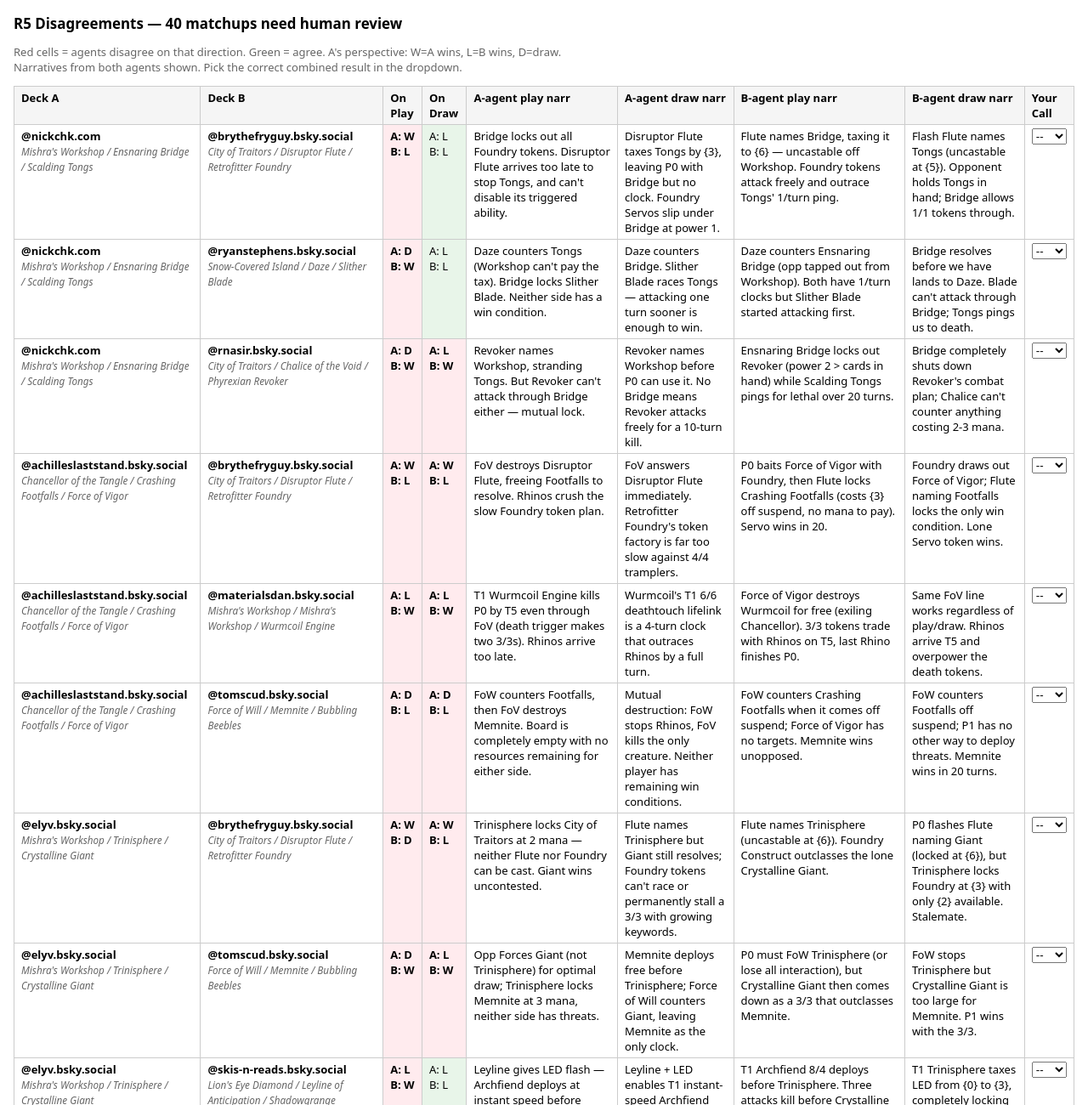
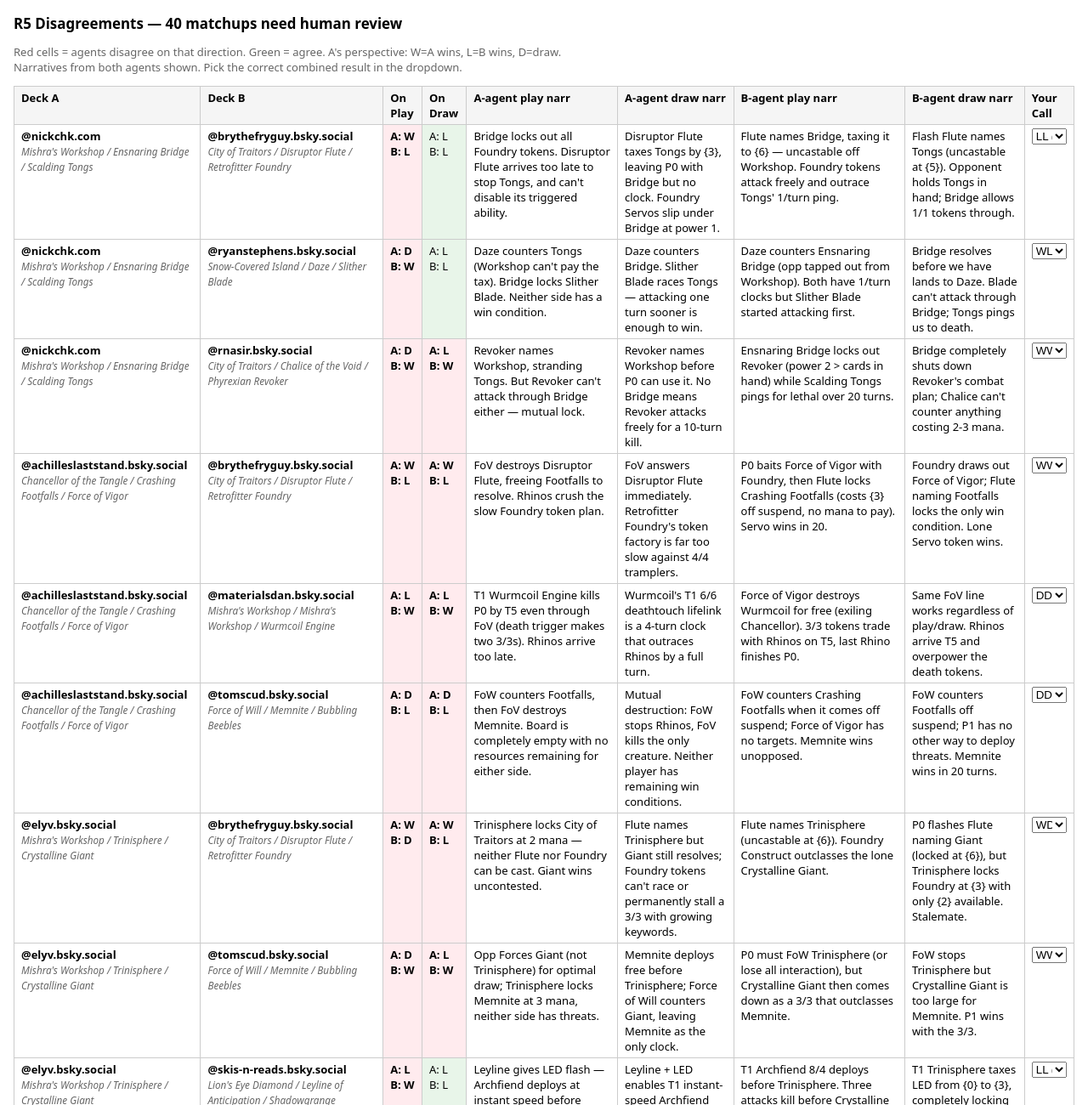
Before and after one commit to PropterMalone/3cblue, a website: page docs/r5-review.html in a window 1280 px wide. Shown: the top 1300 px of the page at 85% size. Drawn offline with Linux system fonts and the light colour scheme.

Commit message:
fix: pre-populate 10 human decisions, clipboard export

```diff
--- a/docs/r5-review.html
+++ b/docs/r5-review.html
@@ -34,7 +34,7 @@
         <option value="WL">WL (split — each wins on play)</option>
         <option value="DD">DD (draw both)</option>
         <option value="DL">DL (draw + B wins)</option>
-        <option value="LL">LL (B wins both)</option>
+        <option value="LL" selected>LL (B wins both)</option>
         <option value="LW">LW (B win on play, A win on draw)</option>
         <option value="DW">DW (draw on play, A win on draw)</option>
         <option value="LD">LD (B win on play, draw on draw)</option>
@@ -53,7 +53,7 @@
         <option value="">--</option>
         <option value="WW">WW (A wins both)</option>
         <option value="WD">WD (A win + draw)</option>
-        <option value="WL">WL (split — each wins on play)</option>
+        <option value="WL" selected>WL (split — each wins on play)</option>
         <option value="DD">DD (draw both)</option>
         <option value="DL">DL (draw + B wins)</option>
         <option value="LL">LL (B wins both)</option>
@@ -73,7 +73,7 @@
       <td>Bridge completely shuts down Revoker's combat plan; Chalice can't counter anything costing 2-3 mana.</td>
       <td><select class="verdict" data-pair="nickchk.com|rnasir.bsky.social">
         <option value="">--</option>
-        <option value="WW">WW (A wins both)</option>
+        <option value="WW" selected>WW (A wins both)</option>
         <option value="WD">WD (A win + draw)</option>
         <option value="WL">WL (split — each wins on play)</option>
         <option value="DD">DD (draw both)</option>
@@ -95,7 +95,7 @@
       <td>Foundry draws out Force of Vigor; Flute naming Footfalls locks the only win condition. Lone Servo token wins.</td>
       <td><select class="verdict" data-pair="achilleslaststand.bsky.social|brythefryguy.bsky.social">
         <option value="">--</option>
-        <option value="WW">WW (A wins both)</option>
+        <option value="WW" selected>WW (A wins both)</option>
         <option value="WD">WD (A win + draw)</option>
         <option value="WL">WL (split — each wins on play)</option>
         <option value="DD">DD (draw both)</option>
@@ -120,7 +120,7 @@
         <option value="WW">WW (A wins both)</option>
         <option value="WD">WD (A win + draw)</option>
         <option value="WL">WL (split — each wins on play)</option>
-        <option value="DD">DD (draw both)</option>
+        <option value="DD" selected>DD (draw both)</option>
         <option value="DL">DL (draw + B wins)</option>
         <option value="LL">LL (B wins both)</option>
         <option value="LW">LW (B win on play, A win on draw)</option>
@@ -142,7 +142,7 @@
         <option value="WW">WW (A wins both)</option>
         <option value="WD">WD (A win + draw)</option>
         <option value="WL">WL (split — each wins on play)</option>
-        <option value="DD">DD (draw both)</option>
+        <option value="DD" selected>DD (draw both)</option>
         <option value="DL">DL (draw + B wins)</option>
         <option value="LL">LL (B wins both)</option>
         <option value="LW">LW (B win on play, A win on draw)</option>
@@ -162,7 +162,7 @@
       <td><select class="verdict" data-pair="elyv.bsky.social|brythefryguy.bsky.social">
         <option value="">--</option>
         <option value="WW">WW (A wins both)</option>
-        <option value="WD">WD (A win + draw)</option>
+        <option value="WD" selected>WD (A win + draw)</option>
         <option value="WL">WL (split — each wins on play)</option>
         <option value="DD">DD (draw both)</option>
         <option value="DL">DL (draw + B wins)</option>
@@ -183,7 +183,7 @@
       <td>FoW stops Trinisphere but Crystalline Giant is too large for Memnite. P1 wins with the 3/3.</td>
       <td><select class="verdict" data-pair="elyv.bsky.social|tomscud.bsky.social">
         <option value="">--</option>
-        <option value="WW">WW (A wins both)</option>
+        <option value="WW" selected>WW (A wins both)</option>
         <option value="WD">WD (A win + draw)</option>
         <option value="WL">WL (split — each wins on play)</option>
         <option value="DD">DD (draw both)</option>
@@ -210,7 +210,7 @@
         <option value="WL">WL (split — each wins on play)</option>
         <option value="DD">DD (draw both)</option>
         <option value="DL">DL (draw + B wins)</option>
-        <option value="LL">LL (B wins both)</option>
+        <option value="LL" selected>LL (B wins both)</option>
         <option value="LW">LW (B win on play, A win on draw)</option>
         <option value="DW">DW (draw on play, A win on draw)</option>
         <option value="LD">LD (B win on play, draw on draw)</option>
@@ -232,7 +232,7 @@
         <option value="WL">WL (split — each wins on play)</option>
         <option value="DD">DD (draw both)</option>
         <option value="DL">DL (draw + B wins)</option>
-        <option value="LL">LL (B wins both)</option>
+        <option value="LL" selected>LL (B wins both)</option>
         <option value="LW">LW (B win on play, A win on draw)</option>
         <option value="DW">DW (draw on play, A win on draw)</option>
         <option value="LD">LD (B win on play, draw on draw)</option>
```
